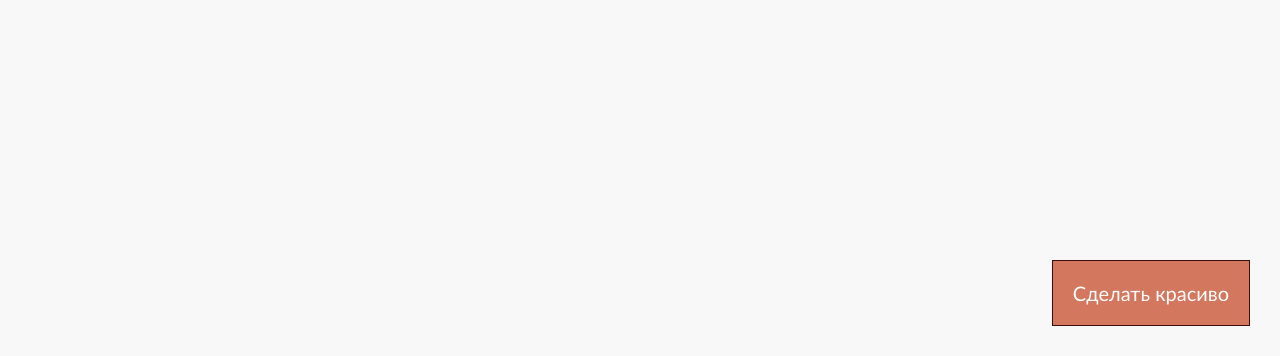
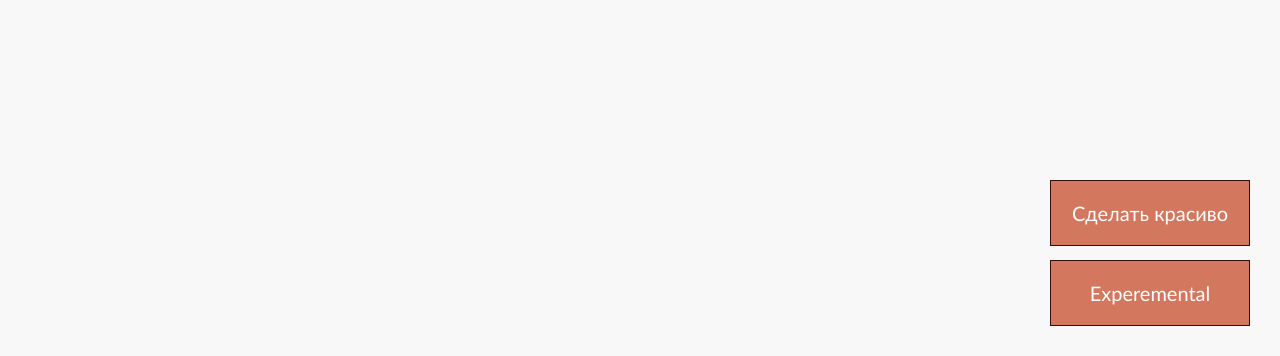
Before and after one commit to IrinaLevina/verstation, a plain HTML site: page max/index.html in a window 1280 px wide. Both pictures are taken after a click on the element "Try it". Shown: the part 444-800 px from the top of the page. Drawn offline with Linux system fonts and the light colour scheme.

Commit message:
add buttons and links

```diff
--- a/max/index.html
+++ b/max/index.html
@@ -52,7 +52,8 @@
                 <textarea class="copy-popover__ta" id="copyhtml"></textarea>
             </div>
         </div>
-        <div class="do-beauty hidden">Сделать красиво</div>
+        <div class="nav-btn do-beauty hidden">Сделать красиво</div>
+        <a class="nav-btn exeperement hidden" href="#">Experemental</a>
         <script src="js/interact-1.2.4.min.js"></script>
         <script src="js/main.js"></script>
     </body>
--- a/verstation.css
+++ b/verstation.css
@@ -29,9 +29,12 @@ img.pss-img {
     border-radius: 20px;
     text-align: center;
 }
-.do-beauty {
+.nav-btn {
     position: absolute;
     bottom: 30px;
+      width: 200px;
+  text-align: center;
+  	text-decoration: none;
     right: 30px;
     z-index: 2;
     padding: 20px;
@@ -41,6 +44,10 @@ img.pss-img {
     font-size: 20px;
 }
 
-.do-beauty:hover {
+.do-beauty {
+	bottom: 110px;
+}
+
+.nav-btn:hover {
     cursor: pointer;    background: #ab5e50;
 }
--- a/verstation.js
+++ b/verstation.js
@@ -89,7 +89,7 @@ var analizePixels = function(canvasPixels){
 		}
 	customDataMass = pixMas;
 	outPut();
-	$('.do-beauty').removeClass("hidden");
+	$('.nav-btn').removeClass("hidden");
 	algorithmFindContur();
 }
 
```
